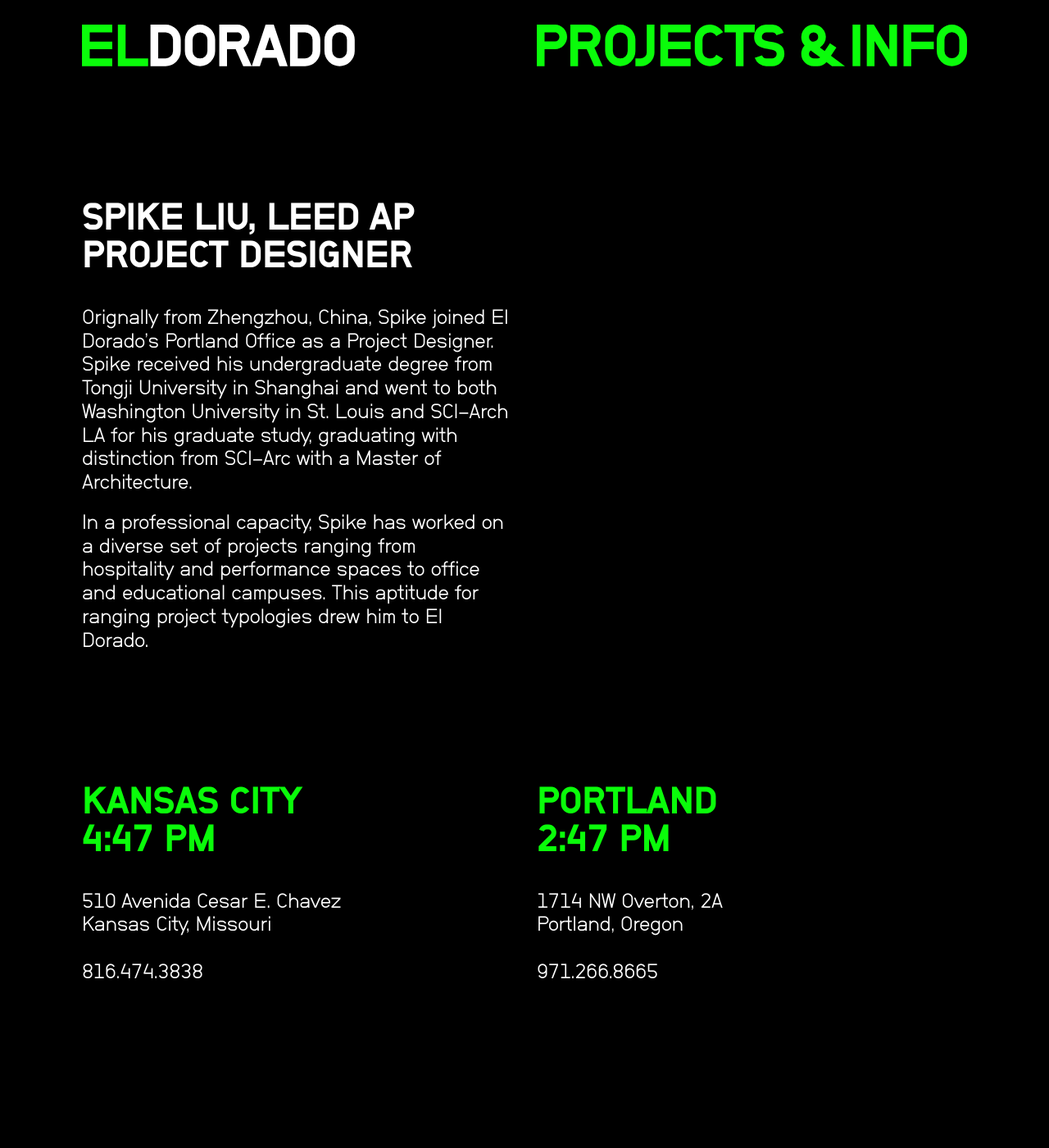
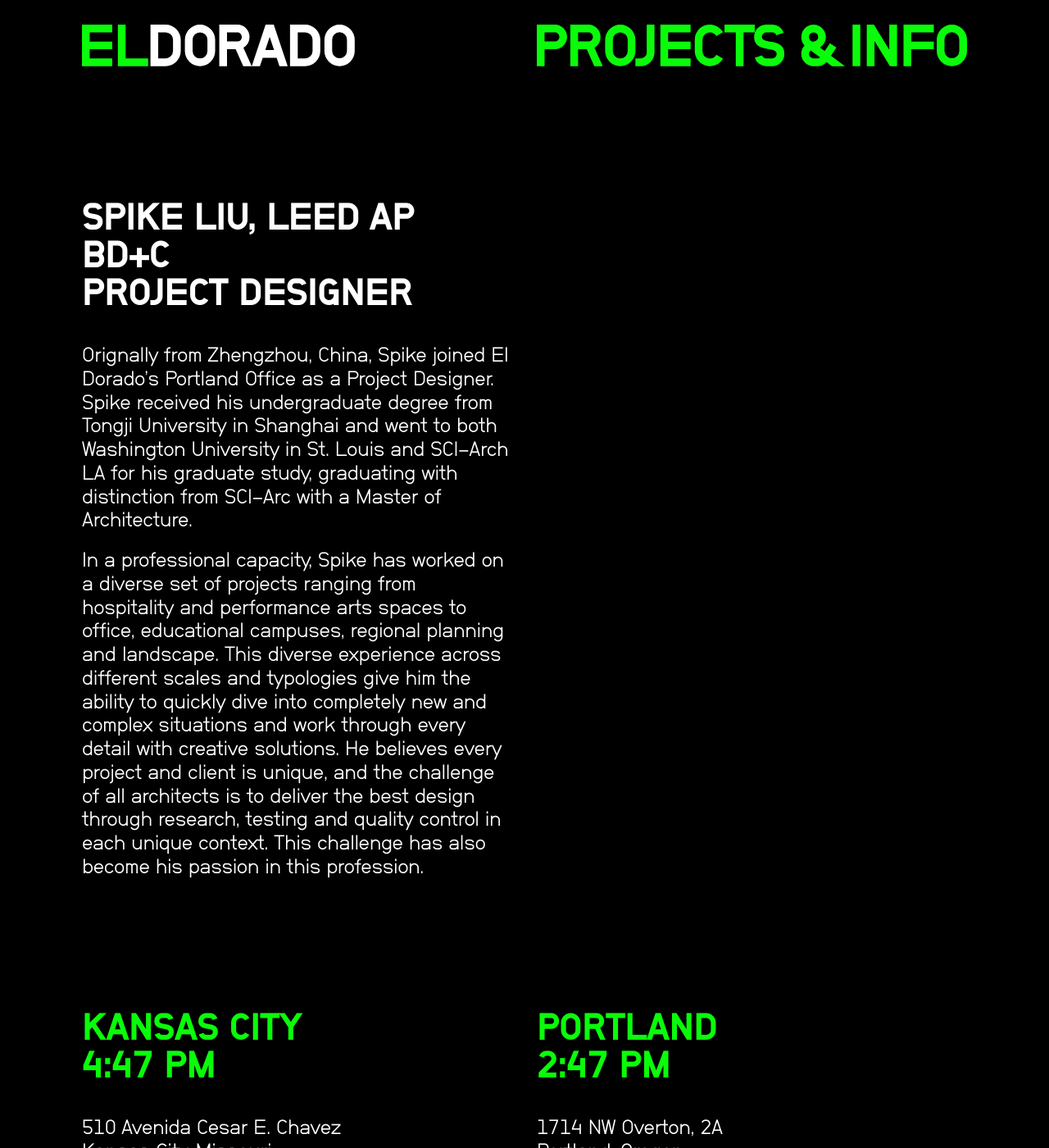
Before and after one commit to taliacotton/eldo, a Jekyll site: the page built from _team/Spike Liu.md, in a window 1280 px wide and 1400 px high. Shown: the whole window at 82% size. Built offline with Jekyll 4.4.1, drawn with Linux system fonts in a browser that asks for light colours.

Commit message:
Update from Forestry.io Baillie Wiebers updated _team/Spike Liu.md

```diff
--- a/_team/Spike Liu.md
+++ b/_team/Spike Liu.md
@@ -1,6 +1,6 @@
 ---
 layout: team
-name: Spike Liu, LEED AP
+name: Spike Liu, LEED AP BD+C
 role: Project Designer
 principal: false
 image: ''
@@ -9,4 +9,4 @@
 ---
 Orignally from Zhengzhou, China, Spike joined El Dorado's Portland Office as a Project Designer. Spike received his undergraduate degree from Tongji University in Shanghai and went to both Washington University in St. Louis and SCI-Arch LA for his graduate study, graduating with distinction from SCI-Arc with a Master of Architecture.
 
-In a professional capacity, Spike has worked on a diverse set of projects ranging from hospitality and performance spaces to office and educational campuses. This aptitude for ranging project typologies drew him to El Dorado.
+In a professional capacity, Spike has worked on a diverse set of projects ranging from hospitality and performance arts spaces to office, educational campuses, regional planning and landscape. This diverse experience across different scales and typologies give him the ability to quickly dive into completely new and complex situations and work through every detail with creative solutions. He believes every project and client is unique, and the challenge of all architects is to deliver the best design through research, testing and quality control in each unique context. This challenge has also become his passion in this profession.
```
